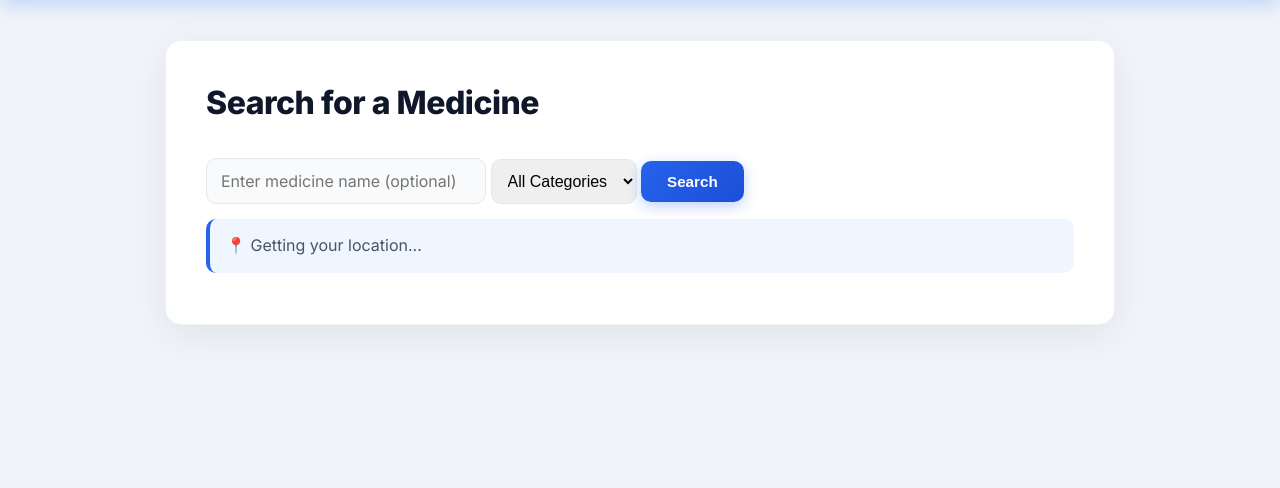
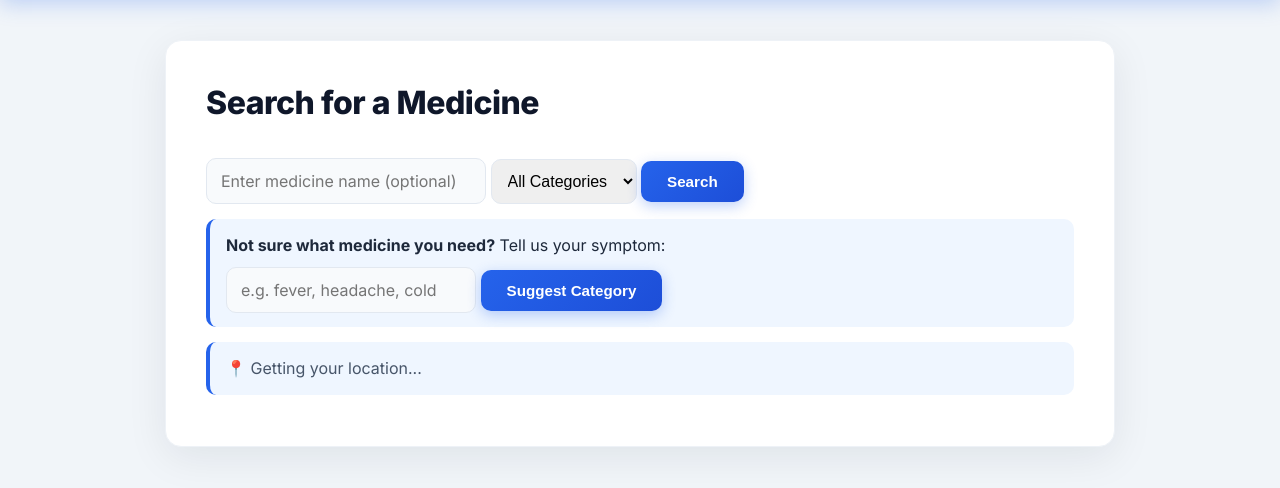
Before and after one commit to akashmane-it/smart-medicine-access-system, a Flask app: page /search in a window 1280 px wide. Shown: the part 72-560 px from the top of the page. Run offline with Flask 3, Linux system fonts and the light colour scheme; the visitor is signed in with stand-in values (Sample User, id 1); data that the repository does not hold is empty.

Commit message:
Add symptom-to-category suggestion on search page

```diff
--- a/app.py
+++ b/app.py
@@ -3,6 +3,21 @@ import pytesseract
 from PIL import Image
 from werkzeug.utils import secure_filename
 from rapidfuzz import fuzz
+
+SYMPTOM_TO_CATEGORY = {
+    "fever": "Painkiller",
+    "headache": "Painkiller",
+    "body pain": "Painkiller",
+    "pain": "Painkiller",
+    "cold": "Antibiotic",
+    "cough": "Antibiotic",
+    "infection": "Antibiotic",
+    "throat pain": "Antibiotic",
+    "injury": "trauma",
+    "wound": "trauma",
+    "cut": "trauma",
+    "sprain": "trauma",
+}
 
 pytesseract.pytesseract.tesseract_cmd = r'C:\Program Files\Tesseract-OCR\tesseract.exe'
 UPLOAD_FOLDER = os.path.join(os.path.dirname(os.path.abspath(__file__)), 'uploads')
@@ -218,6 +233,13 @@ def search():
 
     query = request.args.get('query', '').strip()
     category = request.args.get('category', '').strip()
+    symptom = request.args.get('symptom', '').strip().lower()
+
+    if symptom and not category:
+        for keyword, mapped_category in SYMPTOM_TO_CATEGORY.items():
+            if keyword in symptom:
+                category = mapped_category
+                break
     lat = request.args.get('lat', '').strip()
     lng = request.args.get('lng', '').strip()
     results = []
--- a/templates/search.html
+++ b/templates/search.html
@@ -28,6 +28,14 @@
             <input type="hidden" name="lng" id="lng" value="{{ lng|default('') }}">
             <button type="submit">Search</button>
         </form>
+
+        <div class="status-box">
+            <strong>Not sure what medicine you need?</strong> Tell us your symptom:
+            <form method="GET" action="/search" style="margin-top:8px;">
+                <input type="text" name="symptom" placeholder="e.g. fever, headache, cold" style="max-width: 250px; display: inline-block;">
+                <button type="submit" style="margin-top:0;">Suggest Category</button>
+            </form>
+        </div>
 
         <p class="status-box" id="locationStatus">📍 Getting your location...</p>
 
```
